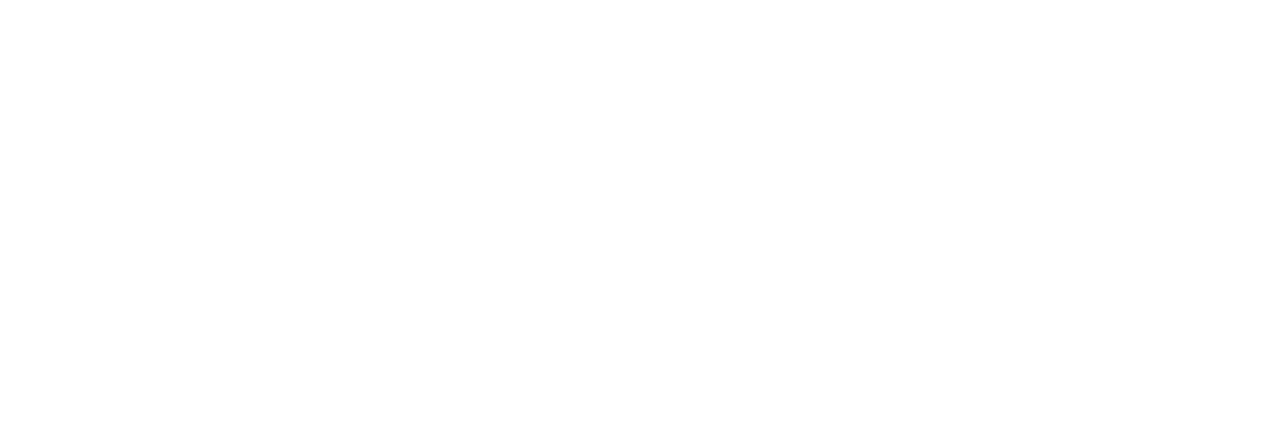
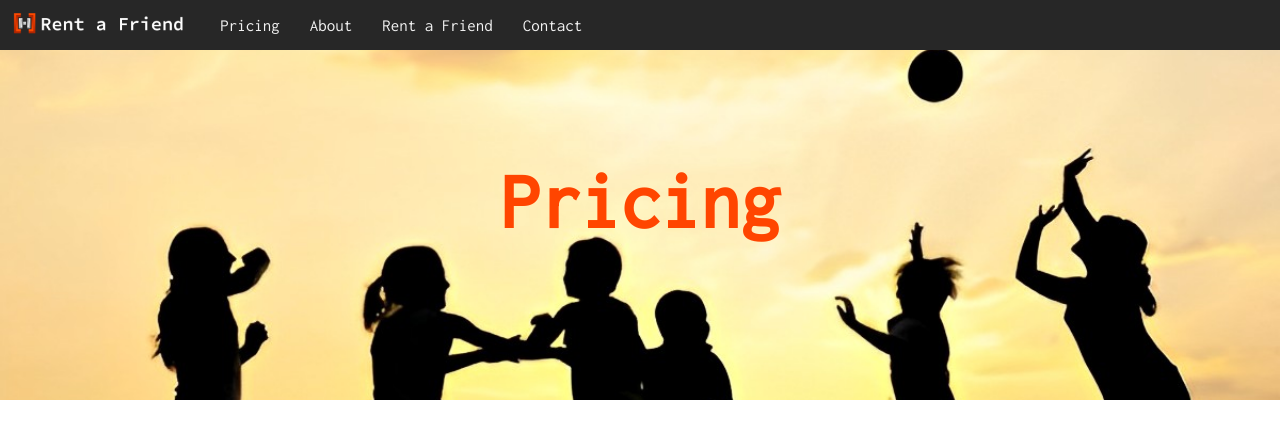
Before and after one commit to Someone68/RentFriends, a plain HTML site: page pricing.html in a window 1280 px wide. Drawn offline with Linux system fonts and the light colour scheme.

Commit message:
pricing start+bugfix

```diff
--- a/pricing.html
+++ b/pricing.html
@@ -0,0 +1,28 @@
+<!DOCTYPE html>
+<html lang="en">
+<head>
+    <meta charset="UTF-8">
+    <meta http-equiv="X-UA-Compatible" content="IE=edge">
+    <meta name="viewport" content="width=device-width, initial-scale=1.0">
+    <title>Pricing - Rent a Friend | HACKINGTONS</title>
+    <link rel="stylesheet" href="style.css">
+    <link rel="shortcut icon" href="img/favicon.ico">
+</head>
+<body>
+    <nav id="nav" class="nav">
+        <a href="index.html" id="master" onmouseover="document.getElementById('masterimg').src='img/MASTERhover2-final.png'" onmouseout="document.getElementById('masterimg').src='img/MASTER.png'"><img id="masterimg" src="img/MASTER.png"></a>
+        <a href="pricing.html">Pricing</a>
+        <a href="about.html">About</a>
+        <a href="rent.html">Rent a Friend</a>
+        <a href="contact.html">Contact</a>
+    </nav>
+<div class="content">
+    <header class="miniheader">
+        <div class="headertext">
+        <h1>Pricing</h1>
+        </div>
+    </header>
+      </div>
+    <script src="script.js"></script>
+</body>
+</html>
--- a/style.css
+++ b/style.css
@@ -86,12 +86,12 @@
 }
 
 
-.header h1{
+.headertext h1{
     font-size: 80px;
     color: orangered;
 }
 
-.header h2{
+.headertext h2{
     font-size: 30px;
     color:white;
 }
@@ -99,3 +99,23 @@
 #master{
     margin-left:10px;
 }
+
+.miniheader{
+    height:calc(50vh - 50px);
+    width:100%;
+    color: white;
+    background: url(./img/friends.jpg);
+    background-size: cover;
+    background-position: center;
+    background-repeat: no-repeat;
+    /*paralax effect*/
+    background-attachment: fixed;
+}
+
+.miniheader .headertext{
+    position: absolute;
+    top: 25%;
+    left: 50%;
+    transform: translate(-50%, -50%);
+    text-align: center;
+}
```
Also changed, not shown: index.html (+5 -5 lines), about.html (added), contact.html (added), rent.html (added).
